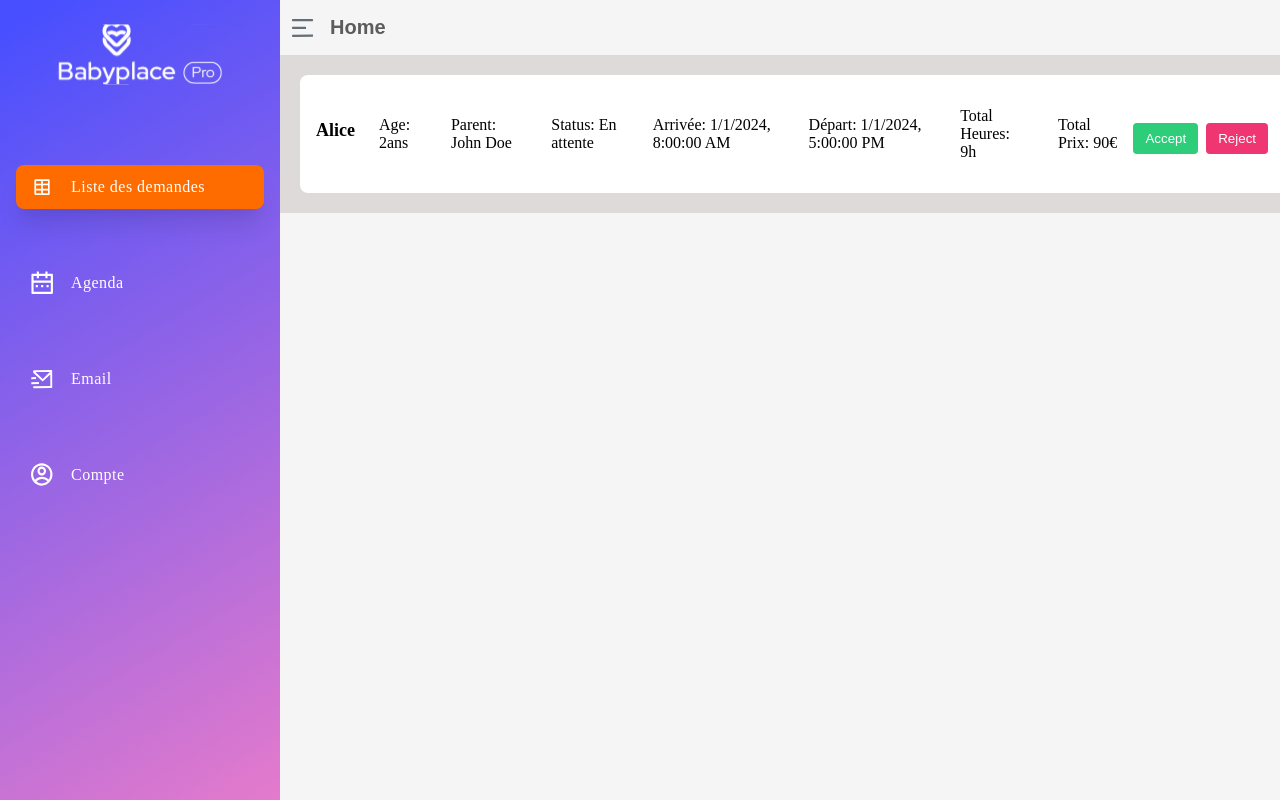
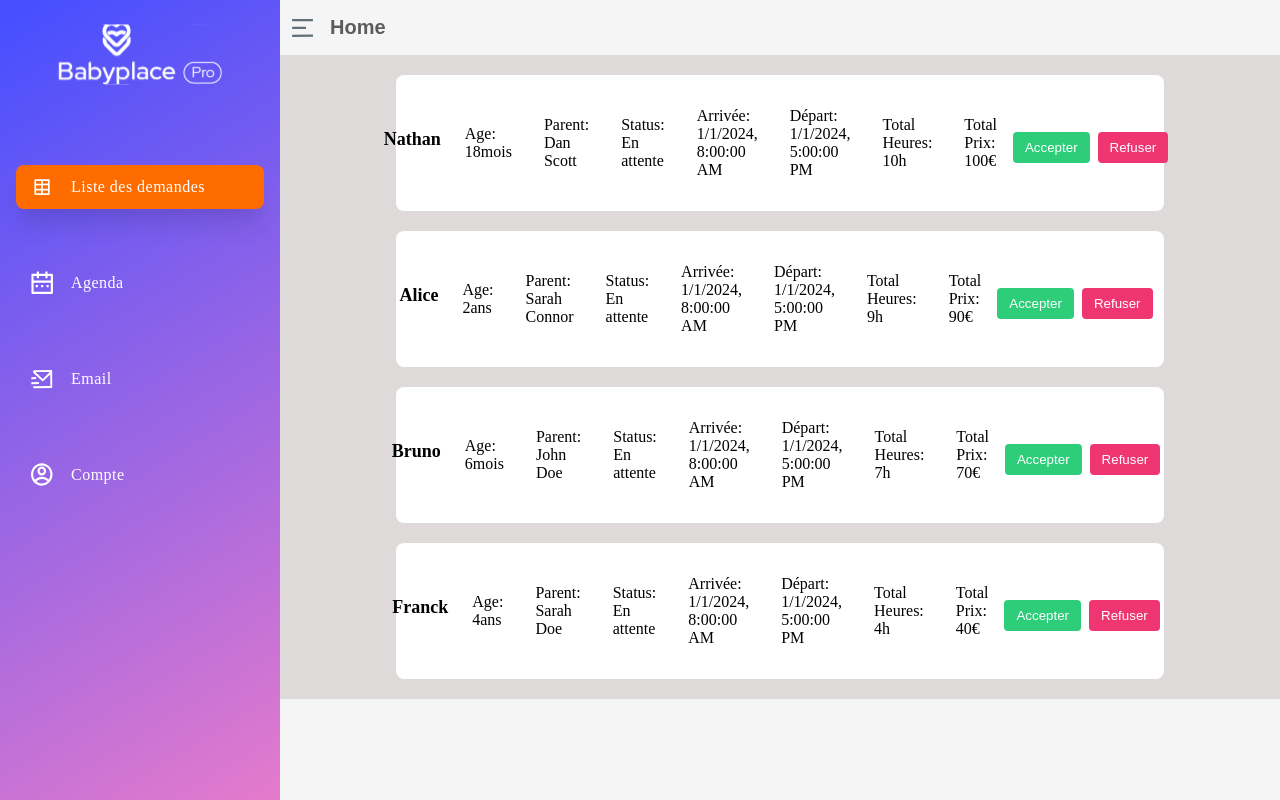
Before and after one commit to WildCodeSchool-2023-09/JS-RemoteFR-jurascripts-P3-Babyplace, a React (Vite) app in the folder frontend/: page /pro/dashboard in a window 1280 px wide. Built offline with nearby package versions, Linux system fonts and the light colour scheme.

Commit message:
added cards for test

```diff
--- a/frontend/src/components/structure/ContentMain.jsx
+++ b/frontend/src/components/structure/ContentMain.jsx
@@ -5,14 +5,47 @@ function ContentMain() {
   const [cards, setCards] = useState([
     {
       id: 1,
+      babyName: "Nathan",
+      age: "18mois",
+      parentName: "Dan Scott",
+      status: "En attente",
+      arrival: "2024-01-01T08:00:00Z",
+      departure: "2024-01-01T17:00:00Z",
+      totalHours: "10h",
+      totalPrice: "100€",
+    },
+    {
+      id: 2,
       babyName: "Alice",
       age: "2ans",
-      parentName: "John Doe",
+      parentName: "Sarah Connor",
       status: "En attente",
       arrival: "2024-01-01T08:00:00Z",
       departure: "2024-01-01T17:00:00Z",
       totalHours: "9h",
       totalPrice: "90€",
+    },
+    {
+      id: 3,
+      babyName: "Bruno",
+      age: "6mois",
+      parentName: "John Doe",
+      status: "En attente",
+      arrival: "2024-01-01T08:00:00Z",
+      departure: "2024-01-01T17:00:00Z",
+      totalHours: "7h",
+      totalPrice: "70€",
+    },
+    {
+      id: 4,
+      babyName: "Franck",
+      age: "4ans",
+      parentName: "Sarah Doe",
+      status: "En attente",
+      arrival: "2024-01-01T08:00:00Z",
+      departure: "2024-01-01T17:00:00Z",
+      totalHours: "4h",
+      totalPrice: "40€",
     },
   ]);
 
@@ -41,35 +74,35 @@ function ContentMain() {
               <button
                 type="button"
                 className="btn-accept"
-                onClick={() => handleStatusChange(card.id, "accepted")}
+                onClick={() => handleStatusChange(card.id, "Accepté")}
               >
-                Accept
+                Accepter
               </button>
               <button
                 type="button"
                 className="btn-reject"
-                onClick={() => handleStatusChange(card.id, "rejected")}
+                onClick={() => handleStatusChange(card.id, "Refusé")}
               >
-                Reject
+                Refuser
               </button>
             </>
           )}
-          {card.status === "accepted" && (
+          {card.status === "Accepté" && (
             <button
               type="button"
               className="btn-modify"
               onClick={() => handleStatusChange(card.id, "modified")}
             >
-              Modify Status
+              Modifier
             </button>
           )}
-          {card.status === "rejected" && (
+          {card.status === "Refusé" && (
             <button
               type="button"
               className="btn-modify"
               onClick={() => handleStatusChange(card.id, "modified")}
             >
-              Modify Status
+              Modifier
             </button>
           )}
         </div>
--- a/frontend/src/pages/structure/Dashboard.jsx
+++ b/frontend/src/pages/structure/Dashboard.jsx
@@ -12,7 +12,7 @@ function Dashboard() {
   };
   return (
     <div className="dashboard-ctn-main">
-      <Sidebar />
+      {isSidebarOpen && <Sidebar />}
       <div className="main-content">
         <ContentTop toggleSidebar={toggleSidebar} />
         <ContentMain />
--- a/frontend/src/styles/contentMain.scss
+++ b/frontend/src/styles/contentMain.scss
@@ -3,7 +3,7 @@
 .content-main {
   display: flex;
   flex-wrap: wrap;
-  width: 100vw;
+  width: calc(100vw - 280px);
   gap: 20px;
   padding: 20px;
   background-color: $bg-dashboard-content-main;
@@ -14,14 +14,15 @@
     align-items: center;
     background: $clr-white;
     border-radius: 8px;
+    margin: auto;
     padding: 16px;
     width: 80%;
 
-    &.accepted {
+    &.Accepté {
       background-color: $clr-accepted;
     }
 
-    &.rejected {
+    &.Refusé {
       background-color: $clr-rejected;
     }
 
--- a/frontend/src/styles/contentTop.scss
+++ b/frontend/src/styles/contentTop.scss
@@ -5,7 +5,7 @@
   flex-direction: column;
   justify-content: space-between;
   align-items: flex-start;
-  width: 100vw;
+  width: calc(100vw - 280px);
 
   .content-top-left {
     display: flex;
```
